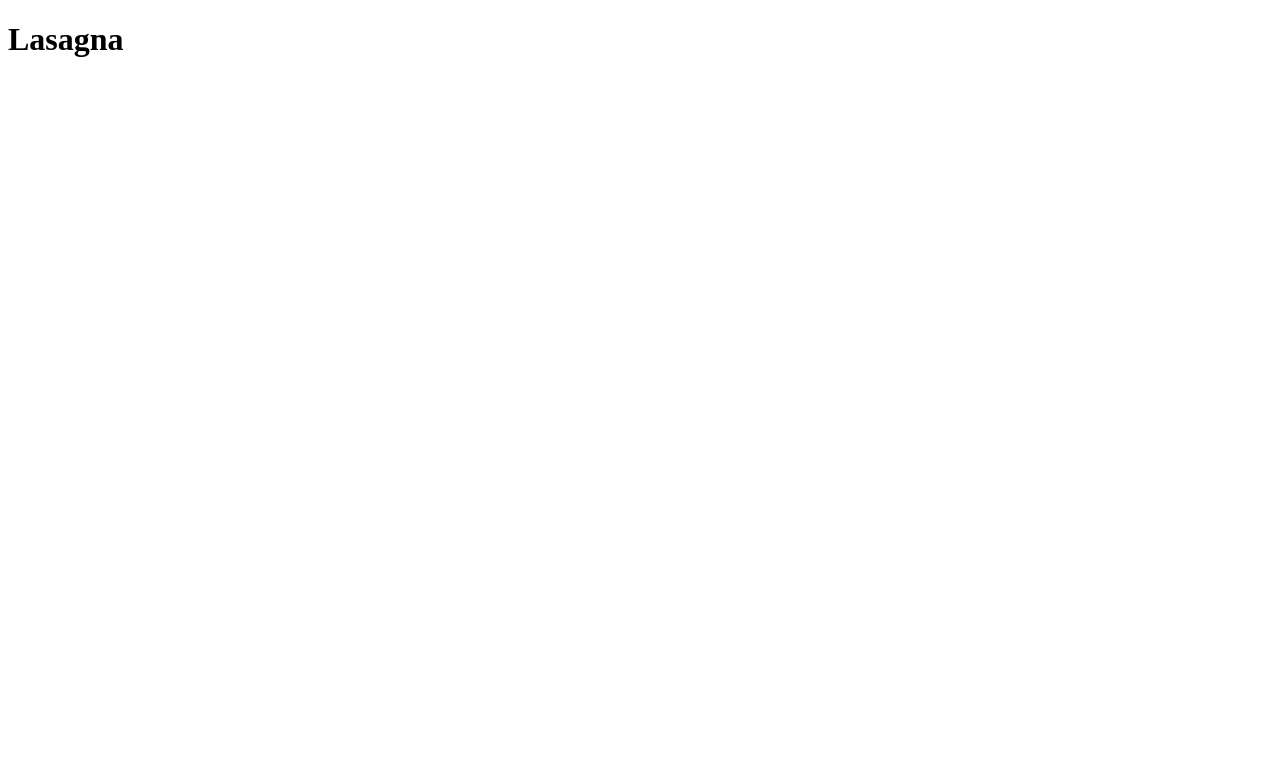
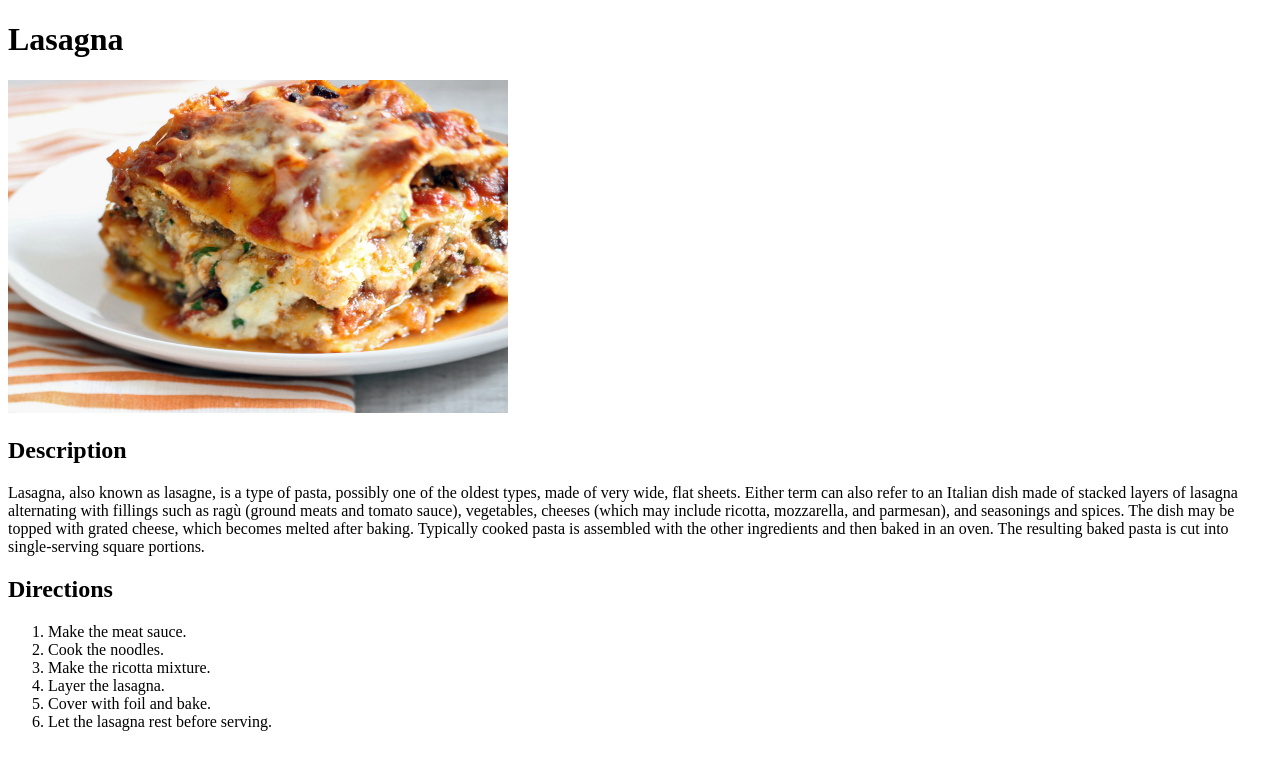
Before and after one commit to kgpolte/odin-recipes, a plain HTML site: page recipes/lasagna.html in a window 1280 px wide. Drawn offline with Linux system fonts and the light colour scheme.

Commit message:
Add content to lasagna page
Add an example image, description, and recipe instructions to the
lasagna recipe page.

```diff
--- a/recipes/lasagna.html
+++ b/recipes/lasagna.html
@@ -6,5 +6,19 @@
     </head>
     <body>
         <h1>Lasagna</h1>
+        <img src="../images/lasagna.jpg" alt="A slice of lasagna" width="500">
+
+        <h2>Description</h2>
+        <p>Lasagna, also known as lasagne, is a type of pasta, possibly one of the oldest types, made of very wide, flat sheets. Either term can also refer to an Italian dish made of stacked layers of lasagna alternating with fillings such as ragù (ground meats and tomato sauce), vegetables, cheeses (which may include ricotta, mozzarella, and parmesan), and seasonings and spices. The dish may be topped with grated cheese, which becomes melted after baking. Typically cooked pasta is assembled with the other ingredients and then baked in an oven. The resulting baked pasta is cut into single-serving square portions.</p>
+
+        <h2>Directions</h2>
+        <ol>
+            <li>Make the meat sauce.</li>
+            <li>Cook the noodles.</li>
+            <li>Make the ricotta mixture.</li>
+            <li>Layer the lasagna.</li>
+            <li>Cover with foil and bake.</li>
+            <li>Let the lasagna rest before serving.</li>
+        </ol>
     </body>
 </html>
```
